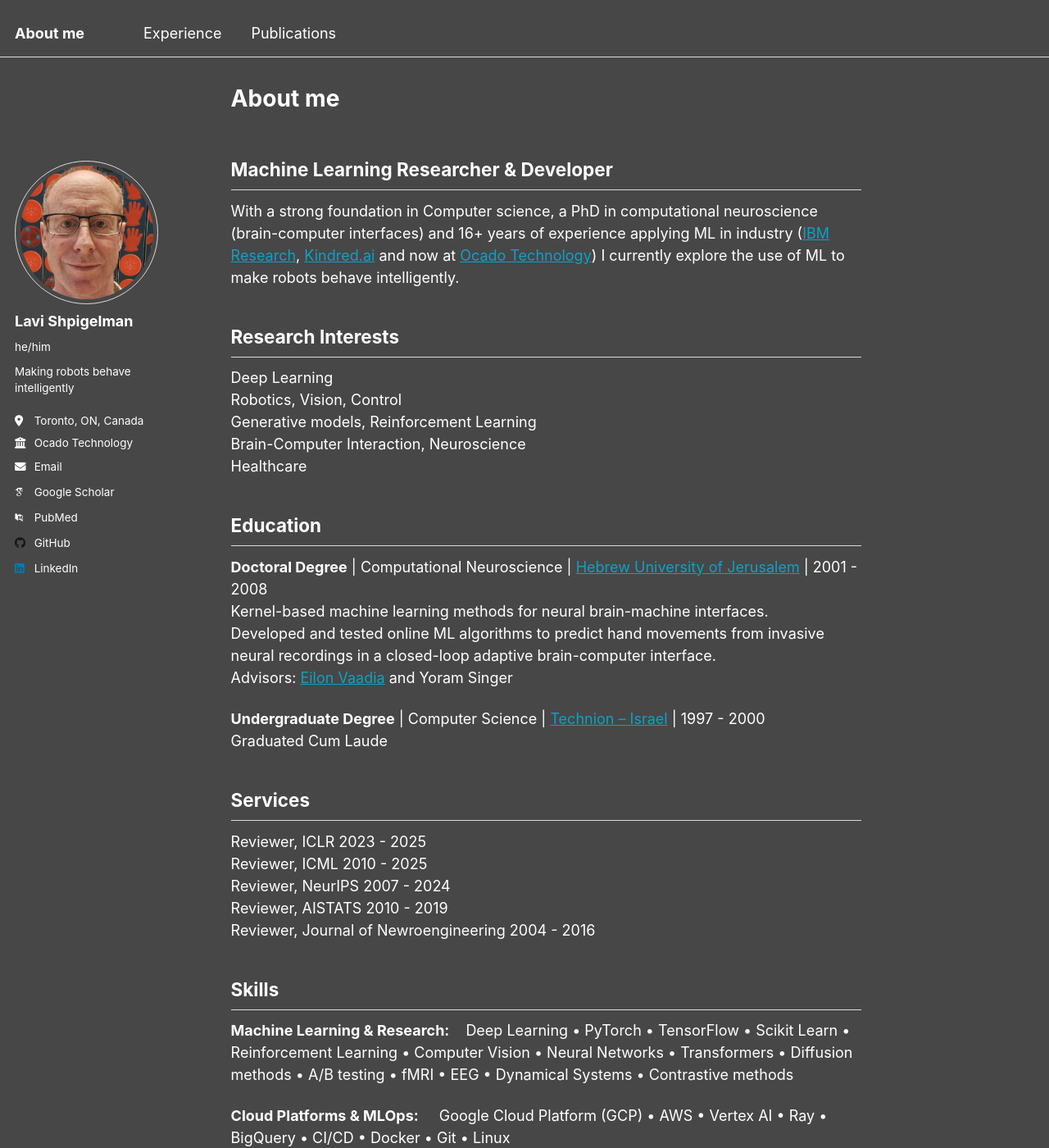
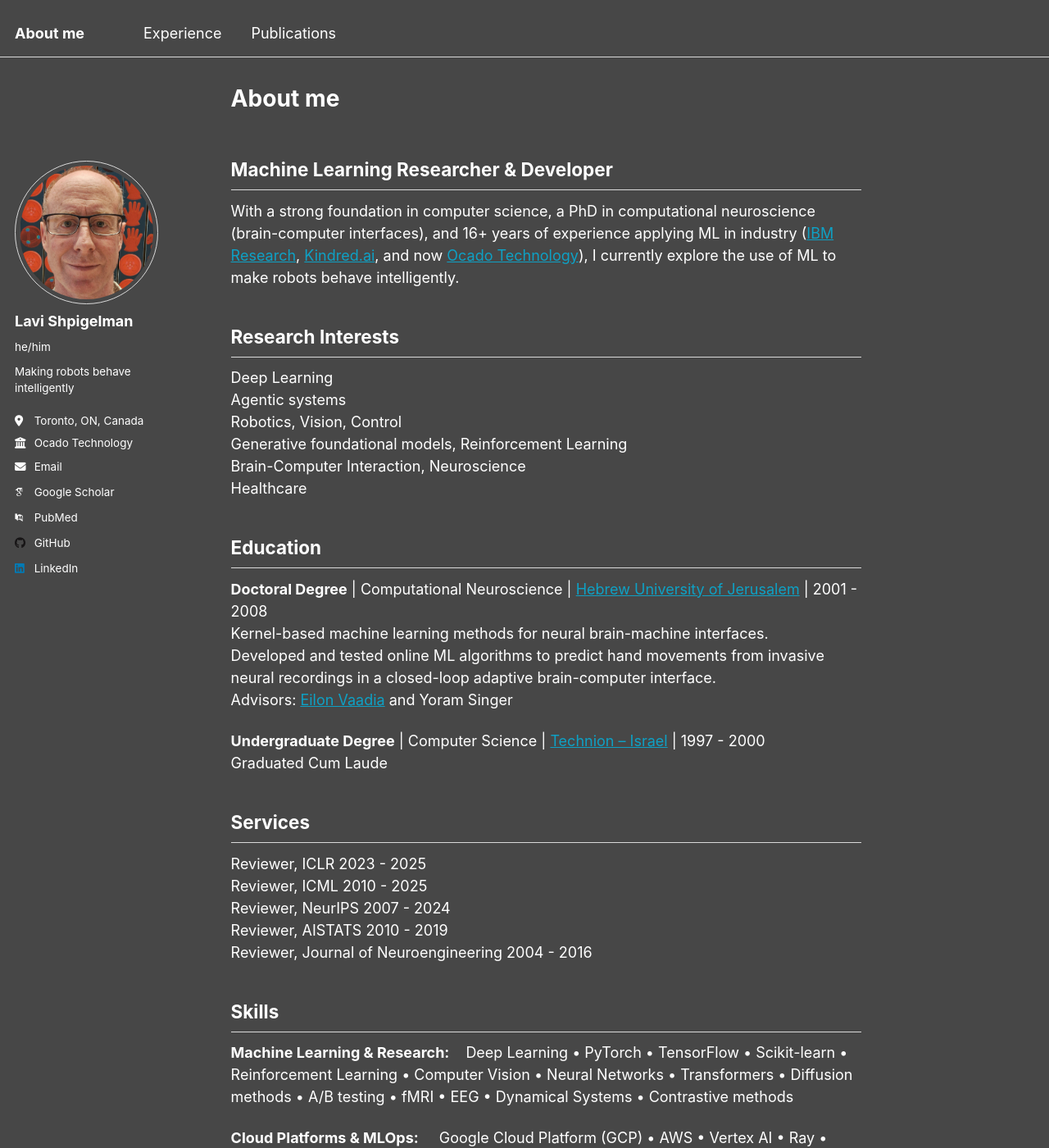
Before and after one commit to shpigi/shpigi.github.io, a Jekyll site: the page built from _pages/about.md, in a window 1280 px wide and 1400 px high. Shown: the whole window at 82% size. Built offline with Jekyll 4.4.1, drawn with Linux system fonts in a browser that asks for light colours; some web fonts are replaced; some of the changed text lies outside the part shown.

Commit message:
minor phrasing

```diff
--- a/_includes/toc
+++ b/_includes/toc
@@ -1,7 +1,7 @@
 <aside class="sidebar__right">
 <nav class="toc" markdown="1">
 <header><h4 class="nav__title"><i class="fa fa-{{ include.icon | default: 'file-text' }}"></i> {{ include.title | default: site.data.ui-text[site.locale].toc_label }}</h4></header>
-*  Auto generated table of contents
+*  Auto-generated table of contents
 {:toc .toc__menu}
 </nav>
 </aside>
--- a/_pages/about.md
+++ b/_pages/about.md
@@ -9,12 +9,13 @@ redirect_from:
 
 ## Machine Learning Researcher & Developer
 
-With a strong foundation in Computer science, a PhD in computational neuroscience (brain-computer interfaces) and 16+ years of experience applying ML in industry ([IBM Research](https://research.ibm.com/labs/israel), [Kindred.ai](https://www.ocadogroup.com/investors/ocado-acquires-kindred-systems-and-haddington-dynamics) and now at [Ocado Technology](https://www.ocadogroup.com/solutions/our-technology)) I currently explore the use of ML to make robots behave intelligently.
+With a strong foundation in computer science, a PhD in computational neuroscience (brain-computer interfaces), and 16+ years of experience applying ML in industry ([IBM Research](https://research.ibm.com/labs/israel), [Kindred.ai](https://www.ocadogroup.com/investors/ocado-acquires-kindred-systems-and-haddington-dynamics), and now [Ocado Technology](https://www.ocadogroup.com/solutions/our-technology)), I currently explore the use of ML to make robots behave intelligently.
 
 ## Research Interests
 Deep Learning<br>
+Agentic systems<br>
 Robotics, Vision, Control<br>
-Generative models, Reinforcement Learning<br>
+Generative foundational models, Reinforcement Learning<br>
 Brain-Computer Interaction, Neuroscience<br>
 Healthcare
 
@@ -34,12 +35,12 @@ Reviewer, ICLR 2023 - 2025<br>
 Reviewer, ICML 2010 - 2025<br>
 Reviewer, NeurIPS 2007 - 2024<br>
 Reviewer, AISTATS 2010 - 2019<br>
-Reviewer, Journal of Newroengineering 2004 - 2016
+Reviewer, Journal of Neuroengineering 2004 - 2016
 
 ## Skills
 
-**Machine Learning & Research:**<span style="margin-left: 20px">Deep Learning • PyTorch • TensorFlow • Scikit Learn • Reinforcement Learning • Computer Vision • Neural Networks • Transformers • Diffusion methods • A/B testing • fMRI • EEG • Dynamical Systems • Contrastive methods</span>
+**Machine Learning & Research:**<span style="margin-left: 20px">Deep Learning • PyTorch • TensorFlow • Scikit-learn • Reinforcement Learning • Computer Vision • Neural Networks • Transformers • Diffusion methods • A/B testing • fMRI • EEG • Dynamical Systems • Contrastive methods</span>
 
 **Cloud Platforms & MLOps:** <span style="margin-left: 20px">Google Cloud Platform (GCP) • AWS • Vertex AI • Ray • BigQuery • CI/CD • Docker • Git • Linux</span>
 
-**Soft Skills** <span style="margin-left: 20px">Technical Leadership • Problem Solving • Communication • Presentations • Mentoring • Project Management • Enabling approach</span>
+**Soft Skills:** <span style="margin-left: 20px">Technical Leadership • Problem Solving • Communication • Presentations • Mentoring • Project Management • Enabling approach</span>
```
Also changed, not shown: _pages/experience.md (+4 -4 lines).
